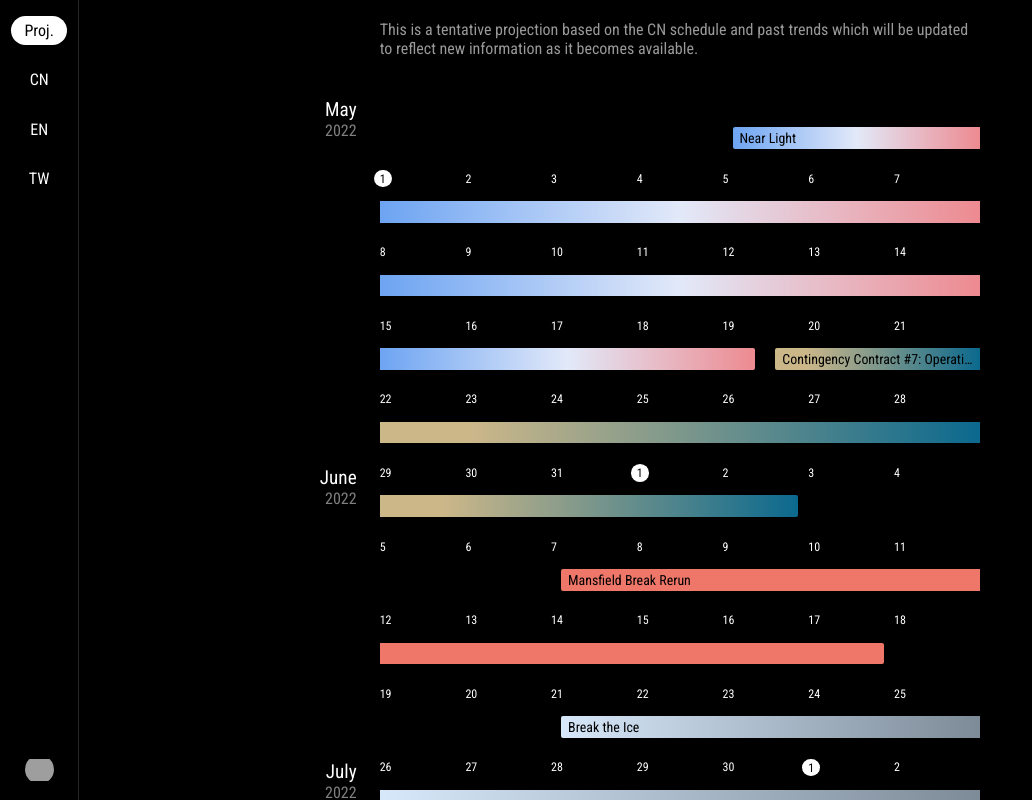
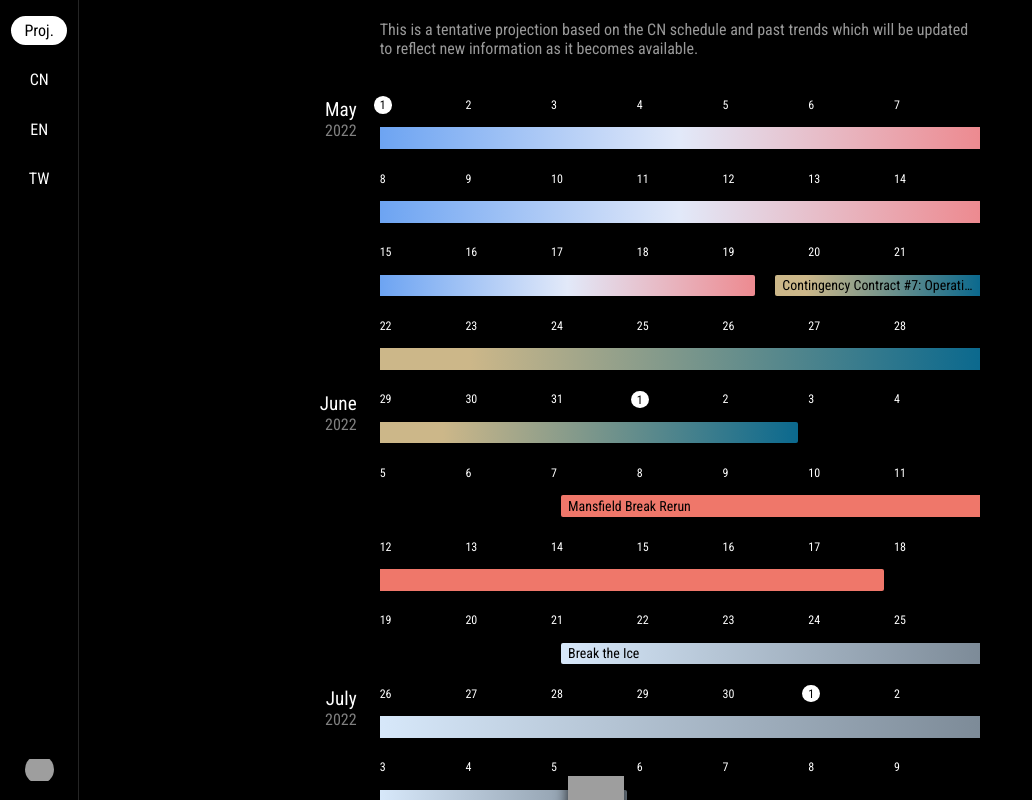
Before and after one commit to jaywyeee/arknights-calendar, a Svelte app: page / in a window 1280 px wide. Shown: the whole page, without its empty margins (0-1032 px from the left). Built offline with nearby package versions, Linux system fonts and the light colour scheme; grey boxes are pictures that could not be loaded; a web font is replaced by a local one.

Commit message:
Revert "Fix first-month drop flaw when full first week"
This reverts commit 43cc4d372ee2f92305e3e68f0aac291586506981.

```diff
--- a/src/styles/main.scss
+++ b/src/styles/main.scss
@@ -370,22 +370,3 @@ a {
 		transition-duration: 100ms;
 	}
 }
-
-
-// Temporary fix for Near Light
-#pr {
-	@media (min-width: $header-vertical) {
-		section:first-of-type {
-			margin-top: 7.1rem !important;
-			h1 { transform: translate(-100%, -4.6rem) }
-		}
-	}
-
-	@media (max-width: $header-vertical) {
-		section:first-of-type {
-			margin-top: 4.5rem !important;
-		}
-	}
-
-	.nl.start { top: -60% }
-}
```
